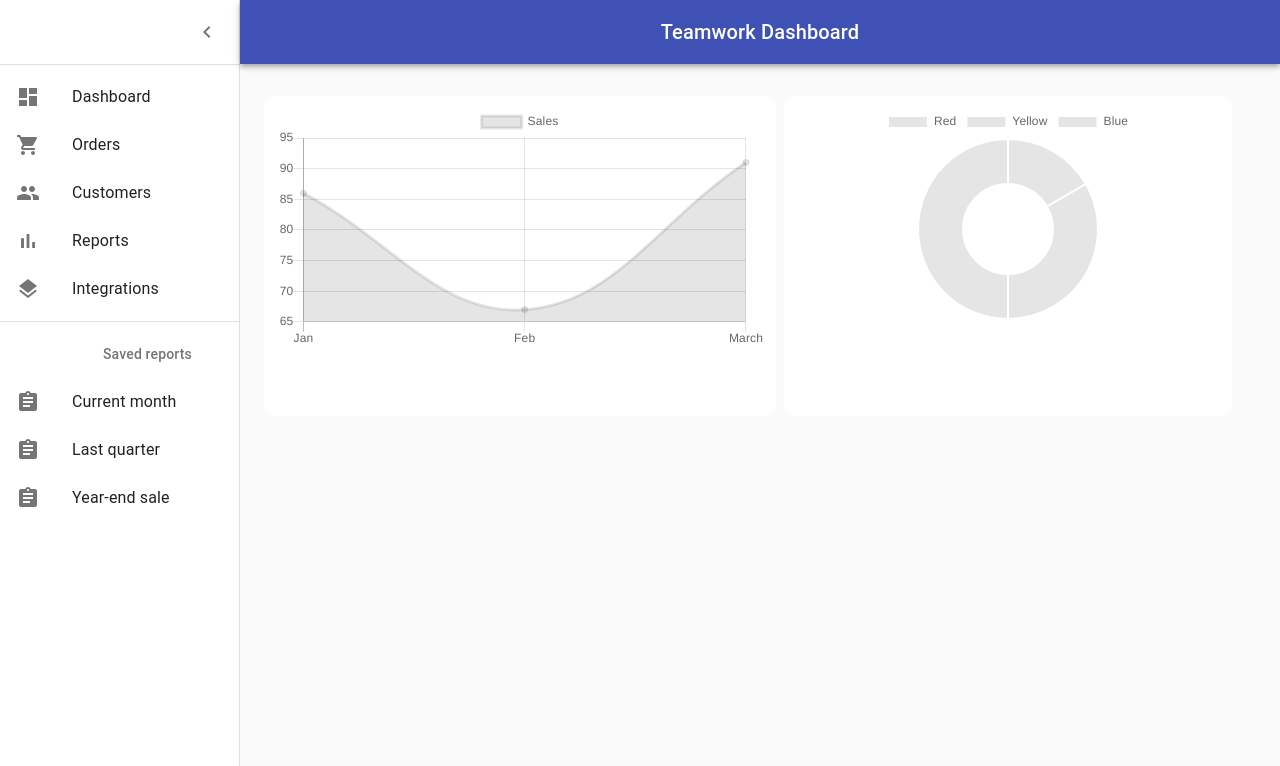
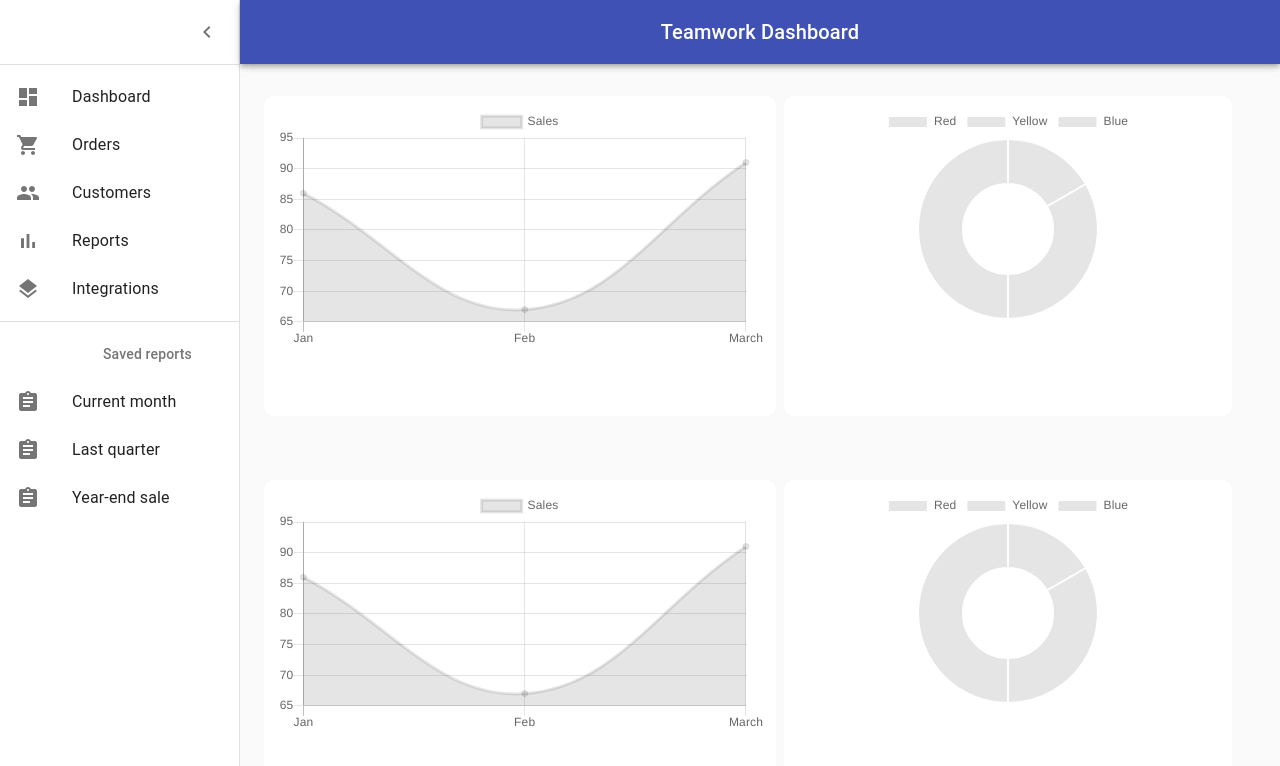
Before and after one commit to jeffkirker/mock-dashboard, a React (Create React App) app: page / in a window 1280 px wide. Shown: the top 766 px of the page. Built offline with nearby package versions, Linux system fonts and the light colour scheme.

Commit message:
Summarystats now generated dynamically

```diff
--- a/src/App.js
+++ b/src/App.js
@@ -1,13 +1,30 @@
-import React from 'react';
+import React, { Component } from 'react';
 import Dashboard from './components/Dashboard/Dashboard';
 import './App.css';
+import SummaryDashboard from './components/SummaryDashboard/SummaryDashboard';
 
-function App() {
-  return (
-    <div className="App">
-      <Dashboard />
-    </div>
-  );
+class App extends Component {
+  //TODO: Create function that fetches repositories
+  // This is just filler values
+  state = {
+    repositories: [
+      { name: 'TestRepo1' },
+      { name: 'TestRepo2' },
+      { name: 'TestRepo3' }
+    ],
+    showSummary: true
+  };
+
+  render() {
+    return (
+      <div className="App">
+        <Dashboard
+        repositories={this.state.repositories}
+        showSummary={this.state.repositories}/>
+
+      </div>
+    );
+  }
 }
 
 export default App;
--- a/src/components/Dashboard/Dashboard.js
+++ b/src/components/Dashboard/Dashboard.js
@@ -97,7 +97,7 @@ const useStyles = makeStyles(theme => ({
   },
 }));
 
-export default function Dashboard() {
+export default function Dashboard(props) {
   const classes = useStyles();
   const [open, setOpen] = React.useState(true);
   const handleDrawerOpen = () => {
@@ -106,6 +106,7 @@ export default function Dashboard() {
   const handleDrawerClose = () => {
     setOpen(false);
   };
+
 
   return (
 
@@ -149,7 +150,12 @@ export default function Dashboard() {
       </Drawer>
 
       {/* This is the grid that displays the actual graphs */}
-      <SummaryDashboard />
+      <div className="App">
+        <main className={classes.content}>
+          <div className={classes.appBarSpacer} />
+          <SummaryDashboard repositories={props.repositories} />
+        </main>
+      </div>
     </div>
   );
 }
--- a/src/components/SummaryDashboard/SummaryDashboard.js
+++ b/src/components/SummaryDashboard/SummaryDashboard.js
@@ -1,25 +1,25 @@
 import SummaryStats from './SummaryStats/SummaryStats';
-import React from 'react'
+import React, { Component } from 'react'
 import { makeStyles } from '@material-ui/core/styles';
 
-const useStyles = makeStyles(theme => ({
+// const useStyles = makeStyles(theme => ({
 
-    appBarSpacer: theme.mixins.toolbar,
-    content: {
-      flexGrow: 1,
-      height: '100vh',
-      overflow: 'auto',
-    },
-}));
+//     appBarSpacer: theme.mixins.toolbar,
+//     content: {
+//         flexGrow: 1,
+//         height: '100vh',
+//         overflow: 'auto',
+//     },
+// }));
 
-const SummaryDashboard = () => {
-    const classes = useStyles();
-    return (
-        <main className={classes.content}>
-            <div className={classes.appBarSpacer} />
-            <SummaryStats />
-        </main>
-    )
+class SummaryDashboard extends Component {
+    // const classes = useStyles();
+
+    render() {
+        return this.props.repositories.map((repo) => {
+            return <SummaryStats name={repo.name}/>
+        });
+    }
 }
 
 export default SummaryDashboard
```
Also changed, not shown: src/components/SummaryDashboard/SummaryDashboard.css (added).
